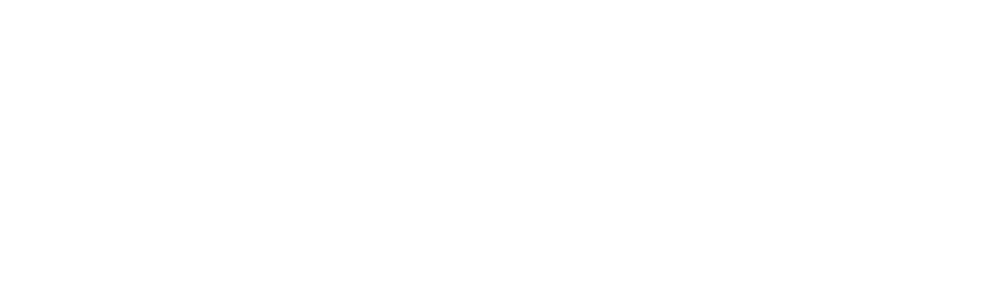
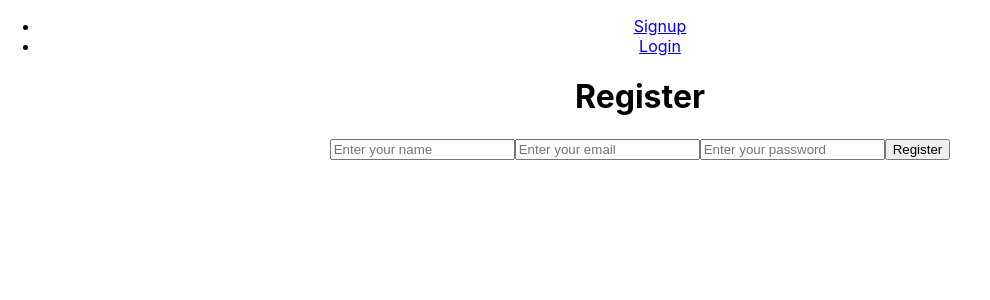
Before and after one commit to samarthshettyyy/Event-Buddy, a React (Create React App) app in the folder frontend/: page /signup in a window 1280 px wide. Before the commit this address had no page. Shown: the top 300 px of the page, without its empty margins (0-990 px from the left). Built offline with nearby package versions, Linux system fonts and the light colour scheme.

Commit message:
login signup backend

```diff
--- a/frontend/src/App.js
+++ b/frontend/src/App.js
@@ -1,13 +1,21 @@
 import './App.css';
 import { BrowserRouter, Routes, Route} from 'react-router-dom';
 import Login from './components/Login';
+import Nav from './components/Nav';
+import PrivateComponent from './components/PrivateComponent';
+import Signup from './components/Signup';
 
 function App() {
   return (
     <div className="App">
       <BrowserRouter>
+        <Nav />
         <Routes>
-          <Route path="/login" element={<Login />}></Route>
+          <Route element={<PrivateComponent />}>
+            <Route path='/' element={<h1>HomePage After Login</h1>}/>
+          </Route>
+          <Route path='/signup' element={<Signup />}/>
+          <Route path='/login' element={<Login />}/>
         </Routes>
       </BrowserRouter>
     </div>
--- a/frontend/src/components/Login.js
+++ b/frontend/src/components/Login.js
@@ -1,16 +1,50 @@
-import React from "react";
+import { useEffect } from 'react';
+import React from 'react';
+import { useNavigate } from 'react-router-dom';
 
 const Login = () => {
 
+    const [email, setEmail] = React.useState('');
+    const [password, setPassword] = React.useState('');
+    const navigate = useNavigate();
+
+    useEffect(() => {
+        const auth = localStorage.getItem('user');
+        if(auth) {
+            navigate('/');
+        }
+    })
+
+    const handleLogin = async () => {
+        console.warn(email, password);
+        let result = await fetch('http://localhost:5000/login', {
+            method: 'post',
+            body: JSON.stringify( {email, password}),
+            headers: {
+                'Content-type': 'application/json'
+            }
+        });
+        result = await result.json();
+        console.warn(result)
+        if(result.name) {
+            localStorage.setItem("user", JSON.stringify(result));
+            navigate("/")
+            window.location.reload();
+        } else {
+            alert("Please enter correct details");
+        }
+    }
+
     return (
         <div>
-            <div className="login-div">
+            <div className='login-div'>
                 <h1>Login</h1>
-                <input type="text" className="login-input" placeholder="Enter your name"></input>
-                <input type="text" className="login-input" placeholder="Enter your password"></input>
-                <button type="button" className="btn">Login</button>
+                <input type="text" className="inputBox" onChange={(e)=>setEmail(e.target.value)} value={email} placeholder="Enter your email"></input>
+                <input type="password" className="inputBox" onChange={(e)=>setPassword(e.target.value)} value={password} placeholder="Enter your password"></input>
+                <button onClick={handleLogin} className="signup-btn" type="button">Login</button>
             </div>
         </div>
     )
 }
-export default Login;
+
+export default Login
--- /dev/null
+++ b/frontend/src/components/Nav.js
@@ -0,0 +1,50 @@
+import React, { useEffect, useState} from 'react';
+import { Link, useNavigate } from 'react-router-dom';
+
+const Nav=() => {
+    const auth = localStorage.getItem('user');
+    const navigate = useNavigate();
+
+    const logout = () => {
+        localStorage.clear();
+        navigate('/signup');
+    }
+
+    /*const [profilePic, setProfilePic] = useState('');
+
+    useEffect(() => {
+        const user = localStorage.getItem('user');
+        if (user) {
+            const userData = JSON.parse(user);
+            setProfilePic(`http://localhost:5000${userData.profilePic}`);
+        }
+    }, []);
+
+    console.warn(profilePic);*/
+
+    return (
+        <div>
+            {auth ? <ul className='nav-ul'>
+                <div className='nav-div'>
+                    <div className='pic-div'>
+                        <img src='' className='profile-pic' alt='profile-pic'></img>
+                    </div>
+                    <div>
+                        <li><Link to="/">Products</Link></li>
+                        <li><Link to="/add">Add Product</Link></li>
+                        <li><Link to="/profile/:id">Profile</Link></li>
+                        <li><Link onClick={logout} to="/signup">Logout:- {JSON.parse(auth).name}</Link></li>
+                    </div>
+                </div>
+            </ul>
+                :
+                <ul className='nav-ul'>
+                    <li><Link to="/signup">Signup</Link></li>
+                    <li><Link to="/login">Login</Link></li>
+                </ul>
+            }
+        </div>
+    );
+}
+
+export default Nav;
--- /dev/null
+++ b/frontend/src/components/PrivateComponent.js
@@ -0,0 +1,9 @@
+import React from 'react';
+import {Navigate, Outlet} from 'react-router-dom';
+
+const PrivateComponent = () => {
+    const auth = localStorage.getItem('user');
+    return auth?<Outlet />:<Navigate to="/signup" />
+}
+
+export default PrivateComponent
--- /dev/null
+++ b/frontend/src/components/Signup.js
@@ -0,0 +1,49 @@
+import React, { useState, useEffect } from "react";
+import { useNavigate } from "react-router-dom";
+
+const Signup = () => {
+    const [name, setName] = useState("");
+    const [password, setPassword] = useState("");
+    const [email, setEmail] = useState("");
+    const navigate = useNavigate();
+
+    const profilePic = '/uploads/add.png';
+
+    useEffect(() => {
+        const auth = localStorage.getItem('user');
+        if(auth) {
+            navigate('/');
+        }
+    })
+
+    const collectData = async () => {
+        console.warn(name, email, password, profilePic);
+        let result = await fetch('http://localhost:5000/signup', {
+            method: 'post',
+            body: JSON.stringify({name, email, password, profilePic}),
+            headers: {
+                'Content-Type':'application/json'
+            },
+        });
+        result = await result.json();
+        console.warn(result);
+        localStorage.setItem('user', JSON.stringify(result));
+        if(result) {
+            navigate('/');
+        }
+    }
+
+    return (
+        <div>
+            <div className="signup-div">
+                <h1>Register</h1>
+                <input type="text" className="inputBox" value={name} onChange={(e)=>setName(e.target.value)} placeholder="Enter your name"></input>
+                <input type="text" className="inputBox" value={email} onChange={(e)=>setEmail(e.target.value)} placeholder="Enter your email"></input>
+                <input type="password" className="inputBox" value={password} onChange={(e)=>setPassword(e.target.value)} placeholder="Enter your password"></input>
+                <button onClick={collectData} className="signup-btn" type="button">Register</button>
+            </div>
+        </div>
+    );
+}
+
+export default Signup;
```
Also changed, not shown: 1 other file (tests, documents, lock files or other folders).
